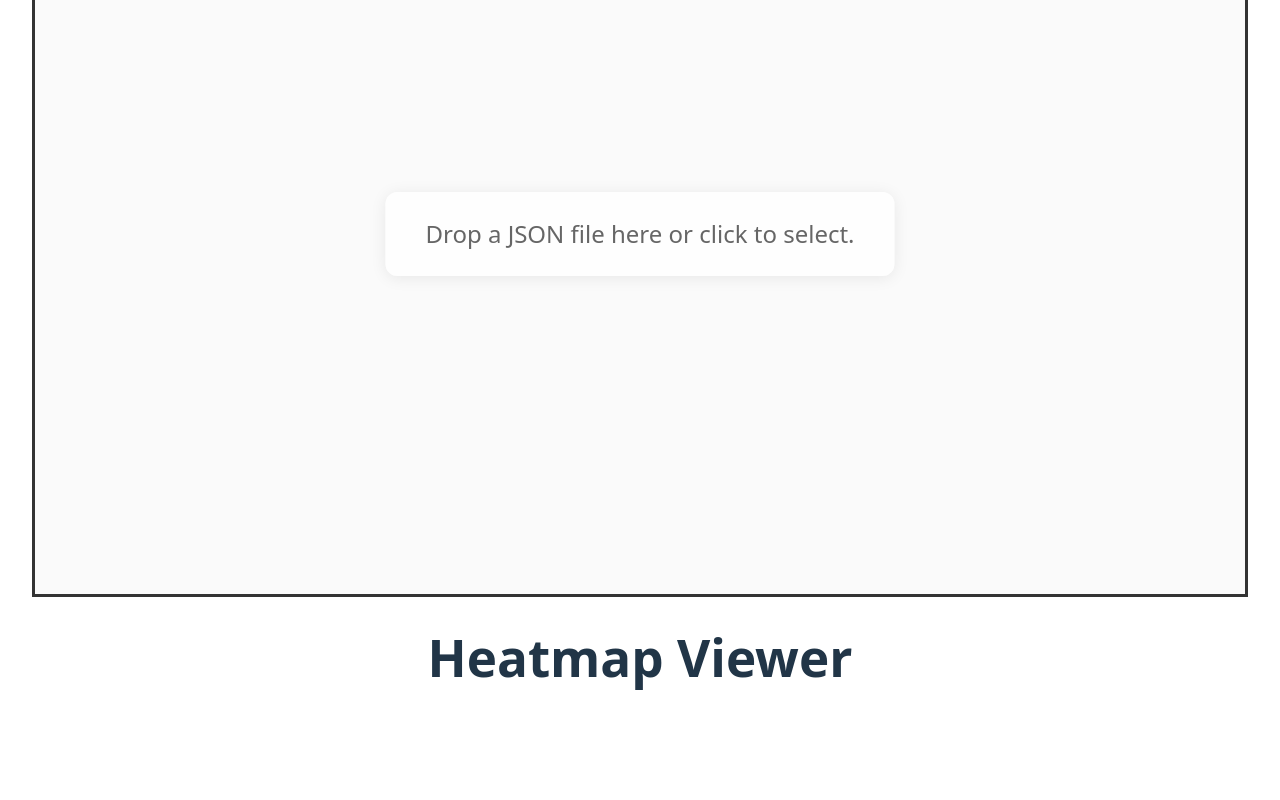
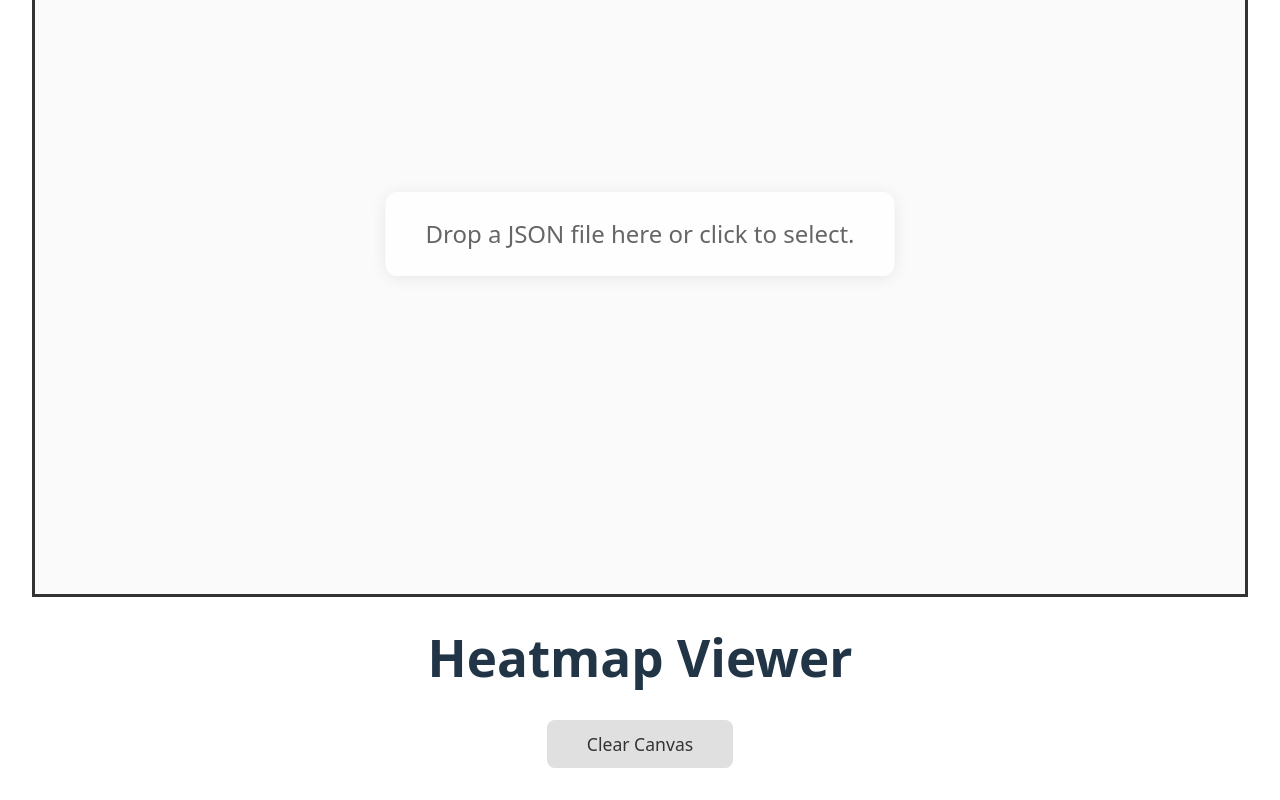
Before and after one commit to ArloFyor/React-Heatmaps, a React (Vite) app: page / in a window 1280 px wide. Shown: the part 209-1009 px from the top of the page. Before the commit the page ends 961 px from the top, so only its background shows below. Built offline with nearby package versions, Linux system fonts and the light colour scheme.

Commit message:
feat: added clear canvas button

```diff
--- a/src/App.jsx
+++ b/src/App.jsx
@@ -2,13 +2,54 @@
 import HeatmapCanvas from './components/HeatmapCanvas';
 import './App.css';
 
+
+import React, { useState } from 'react';
+
 export default function App() {
+  const [hasJson, setHasJson] = useState(false);
+
+  const handleJsonChange = (present) => {
+    setHasJson(present);
+  };
+
+  const [clearSignal, setClearSignal] = useState(0);
+  const handleClear = () => {
+    if (hasJson) {
+      setClearSignal((c) => c + 1);
+      setHasJson(false);
+    }
+  };
+
   return (
     <>
-      <HeatmapCanvas />
+      <HeatmapCanvas
+        onJsonChange={handleJsonChange}
+        clearSignal={clearSignal}
+      />
       <h1 style={{ textAlign: 'center', marginTop: '2rem', fontWeight: 600 }}>
         Heatmap Viewer
       </h1>
+      <div style={{ textAlign: 'center', marginTop: '1rem' }}>
+        <button
+          onClick={handleClear}
+          style={{
+            background: hasJson ? '#ffe066' : '#e0e0e0',
+            color: '#333',
+            border: 'none',
+            borderRadius: '8px',
+            padding: '0.75rem 2.5rem',
+            fontSize: '1.1rem',
+            fontWeight: 500,
+            cursor: hasJson ? 'pointer' : 'not-allowed',
+            transition: 'background 0.2s',
+            boxShadow: hasJson ? '0 2px 8px 0 #ffe06655' : 'none',
+            outline: 'none',
+          }}
+          disabled={!hasJson}
+        >
+          Clear Canvas
+        </button>
+      </div>
     </>
   );
 }
--- a/src/components/HeatmapCanvas.jsx
+++ b/src/components/HeatmapCanvas.jsx
@@ -2,10 +2,21 @@
 import React, { useRef, useState } from 'react';
 import './HeatmapCanvas.css';
 
-export default function HeatmapCanvas() {
+export default function HeatmapCanvas({ onJsonChange, clearSignal }) {
     const [jsonContent, setJsonContent] = useState(null);
     const [dragActive, setDragActive] = useState(false);
     const fileInputRef = useRef();
+    // Notify parent when JSON is present or cleared
+    React.useEffect(() => {
+        if (onJsonChange) {
+            onJsonChange(!!jsonContent);
+        }
+    }, [jsonContent, onJsonChange]);
+
+    // Clear canvas when clearSignal changes
+    React.useEffect(() => {
+        setJsonContent(null);
+    }, [clearSignal]);
 
     const handleDrop = (e) => {
         e.preventDefault();
```
